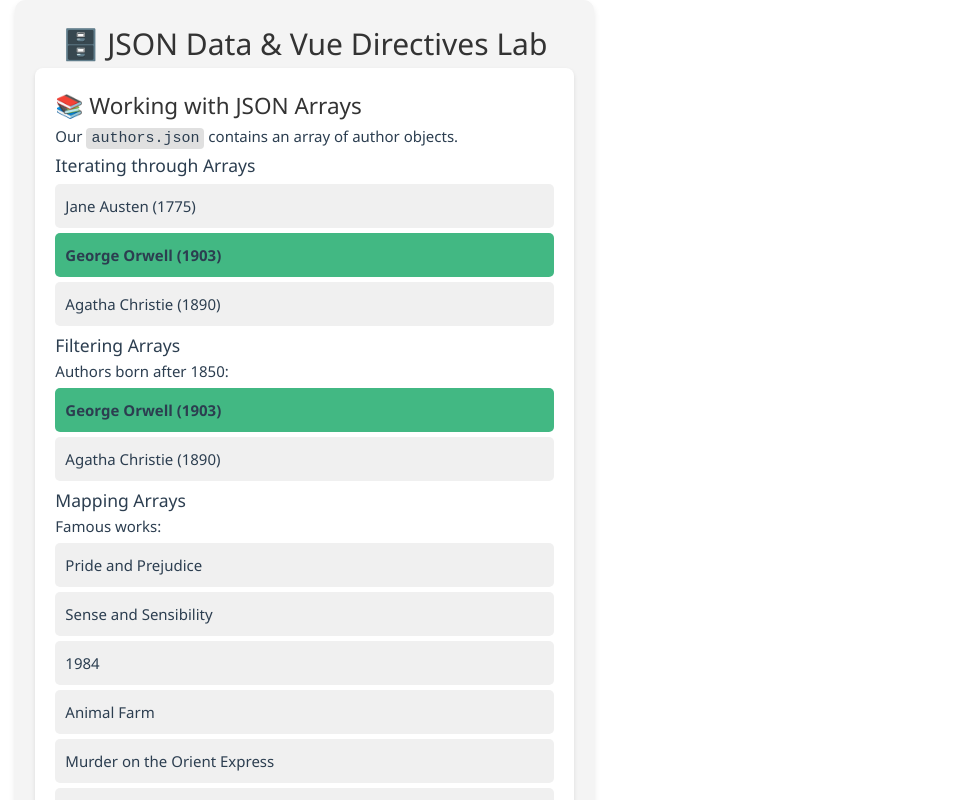
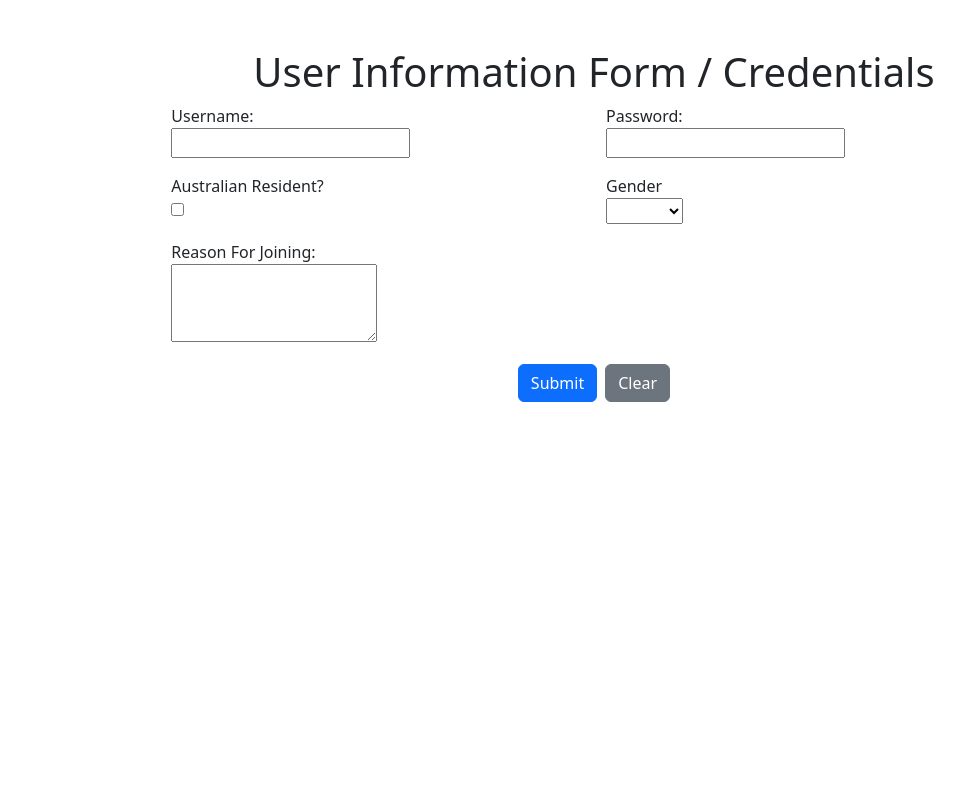
Before and after one commit to Fuli-Lin/FIT5032, a Vue app: page / in a window 1280 px wide. Shown: the top 800 px of the page, without its empty margins (46-1010 px from the left). Built offline with nearby package versions, Linux system fonts and the light colour scheme.

Commit message:
complete week3 task3.1

```diff
--- a/package.json
+++ b/package.json
@@ -14,6 +14,7 @@
     "format": "prettier --write src/"
   },
   "dependencies": {
+    "bootstrap": "^5.3.7",
     "vue": "^3.5.18"
   },
   "devDependencies": {
--- a/src/App.vue
+++ b/src/App.vue
@@ -1,7 +1,8 @@
 <script setup>
+import Form from './components/Form.vue'
 import HelloWorld from './components/HelloWorld.vue'
-import JSON from './components/JSON.vue';
-import MyName from './components/MyName.vue';
+import JSON from './components/JSON.vue'
+import MyName from './components/MyName.vue'
 import TheWelcome from './components/TheWelcome.vue'
 </script>
 
@@ -19,7 +20,8 @@
   <main>
     <TheWelcome />
   </main> -->
-  <JSON/>
+  <!-- <JSON/> -->
+  <Form />
 </template>
 
 <style scoped>
--- /dev/null
+++ b/src/components/Form.vue
@@ -0,0 +1,119 @@
+<template>
+  <div class="contianer mt-5">
+    <div class="row">
+      <div class="col-md-8 offset-md-2">
+        <h1 class="text-center">User Information Form / Credentials</h1>
+        <form @submit.prevent="submitForm">
+          <div class="row mb-3">
+            <div class="col-md-6">
+              <label for="username">Username:</label><br />
+              <input type="text" id="username" name="username" v-model="formData.username" /><br />
+            </div>
+            <div class="col-md-6">
+              <label for="password">Password:</label><br />
+              <input
+                type="password"
+                id="password"
+                name="password"
+                v-model="formData.password"
+              /><br />
+            </div>
+          </div>
+          <div class="row mb-3">
+            <div class="col-md-6">
+              <label for="isAustralian">Australian Resident?</label><br />
+              <input
+                type="checkbox"
+                id="isAustralian"
+                name="isAustralian"
+                v-model="formData.isAustralian"
+              /><br />
+            </div>
+            <div class="col-md-6">
+              <label for="gender">Gender</label><br />
+              <select id="gender" v-model="formData.gender">
+                <option value="female">Female</option>
+                <option value="male">Male</option>
+                <option value="other">Other</option>
+              </select>
+            </div>
+          </div>
+          <div class="mb-3">
+            <label for="reason">Reason For Joining:</label><br />
+            <textarea id="reason" name="reason" rows="3" v-model="formData.reason"></textarea><br />
+          </div>
+          <div class="text-center">
+            <button type="submit" class="btn btn-primary me-2">Submit</button>
+            <button type="button" class="btn btn-secondary" @click="clearForm">Clear</button>
+          </div>
+        </form>
+      </div>
+    </div>
+    <div class="row mt-5" v-if="submittedCards.length">
+      <div class="d-flex flex-wrap justify-content-start">
+        <div
+          v-for="(card, index) in submittedCards"
+          :key="index"
+          class="card m-2"
+          style="width: 18rem"
+        >
+          <div class="card-header">User Information</div>
+          <ul class="list-group list-group-flush">
+            <li class="list-group-item">Username: {{ card.username }}</li>
+            <li class="list-group-item">Password: {{ card.password }}</li>
+            <li class="list-group-item">
+              Australian Resident: {{ card.isAustralian ? 'Yes' : 'No' }}
+            </li>
+            <li class="list-group-item">Gender: {{ card.gender }}</li>
+            <li class="list-group-item">Reason: {{ card.reason }}</li>
+          </ul>
+        </div>
+      </div>
+    </div>
+  </div>
+</template>
+
+<script setup>
+import { ref } from 'vue'
+
+const formData = ref({
+  username: '',
+  password: '',
+  isAustralian: false,
+  reason: '',
+  gender: '',
+})
+
+const submittedCards = ref([])
+
+const submitForm = () => {
+  submittedCards.value.push({
+    ...formData.value,
+  })
+}
+
+function clearForm() {
+  formData.value.username = ''
+  formData.value.password = ''
+  formData.value.isAustralian = false
+  formData.value.gender = ''
+  formData.value.reason = ''
+}
+</script>
+
+<style scoped>
+.card {
+  border: 1px solid #ccc;
+  border-radius: 10px;
+  box-shadow: 0 2px 4px rgba(0, 0, 0, 0.1);
+}
+.card-header {
+  background-color: #275fda;
+  color: white;
+  padding: 10px;
+  border-radius: 10px 10px 0 0;
+}
+.list-group-item {
+  padding: 10px;
+}
+</style>
--- a/src/main.js
+++ b/src/main.js
@@ -1,4 +1,6 @@
-import './assets/main.css'
+// import './assets/main.css'
+import 'bootstrap/dist/css/bootstrap.min.css'
+// import './style.css'
 
 import { createApp } from 'vue'
 import App from './App.vue'
--- /dev/null
+++ b/src/style.css
@@ -0,0 +1,25 @@
+/* Tag selectors */
+h1 {
+  text-align: center;
+  margin-top: 20px;
+  text-shadow: 4px 4px 8px rgba(0, 0, 0, 0.5);
+}
+
+/* Class selectors */
+.form {
+  text-align: center;
+  margin-top: 50px;
+}
+
+/* ID selectors */
+#username:focus,
+#password:focus,
+#isAustralian:focus,
+#reason:focus {
+  border-color: #ff6347; /* More obvious border color change (Tomato) */
+  background-color: #ffebe8; /* Light background color change */
+}
+/* Attribute selectors */
+select[id='gender'] {
+  background-color: #d3d3d3; /* Default background color set to gray */
+}
```
Also changed, not shown: 1 other file (tests, documents, lock files or other folders).
